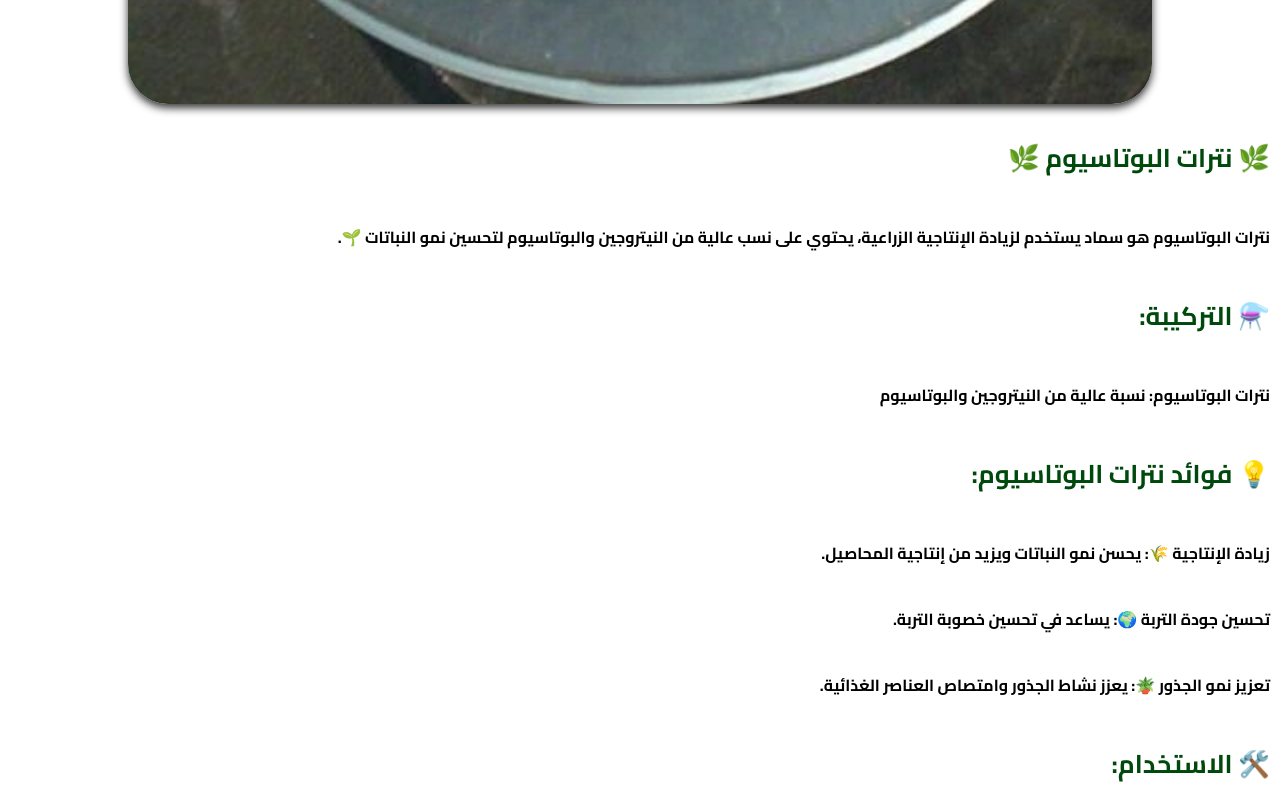
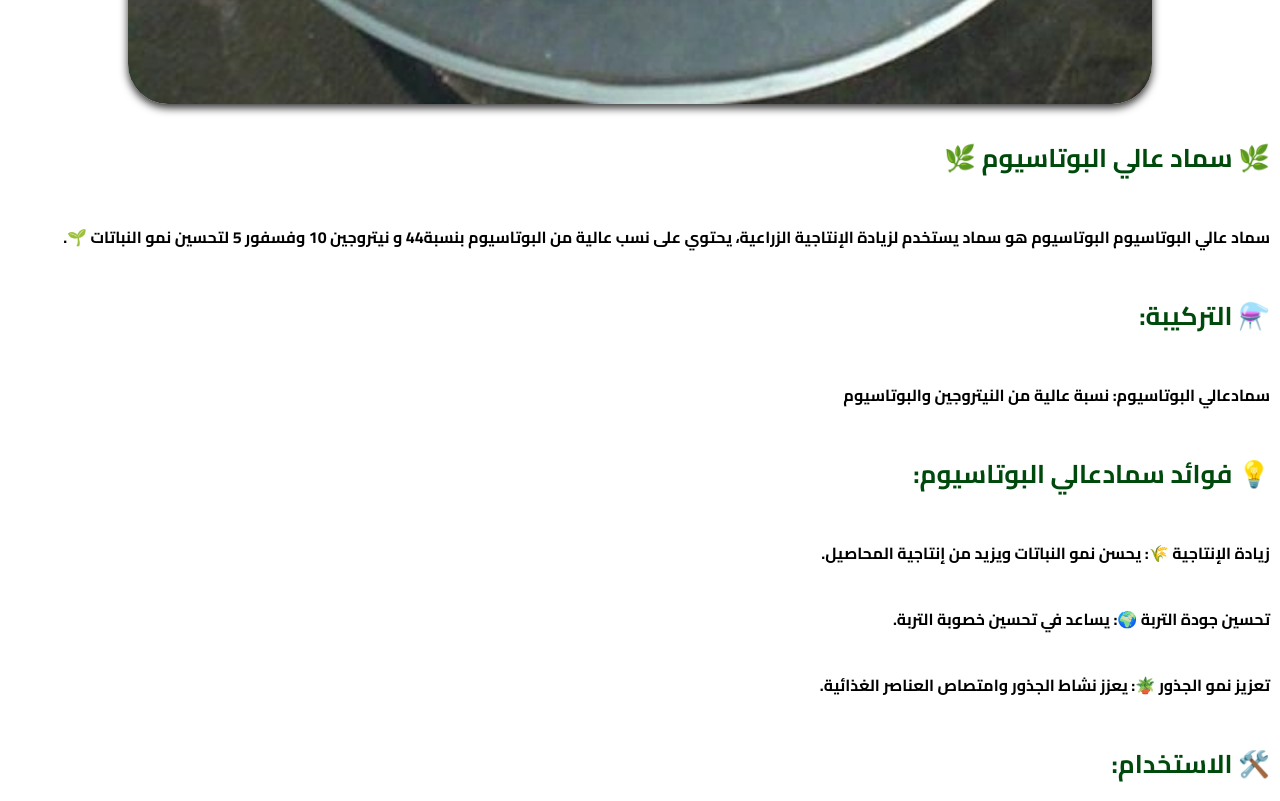
Before and after one commit to Agritehc/Agritehc, a plain HTML site: page kno3.html in a window 1280 px wide. Shown: the part 920-1721 px from the top of the page. Drawn offline with Linux system fonts and the light colour scheme.

Commit message:
Update kno3.html

```diff
--- a/kno3.html
+++ b/kno3.html
@@ -10,20 +10,20 @@
 </head>
 <body>
     <header>
-        <h3> نترات بوتاسيوم </h3>
+        <h3>سماد عالي البوتاسيوم</h3>
     </header>
     <section class="product-details">
         <img src="Potassium nitrate.webp" alt="نترات البوتاسيوم">
         <div style="text-align: right; direction: rtl; font-family: 'Arial', sans-serif;">
             <div class="product-container">
                 <div>
-                    <h2>🌿 <strong>نترات البوتاسيوم</strong> 🌿</h2>
-                    <p><strong>نترات البوتاسيوم</strong> هو سماد يستخدم لزيادة الإنتاجية الزراعية، يحتوي على نسب عالية من النيتروجين والبوتاسيوم لتحسين نمو النباتات 🌱.</p>
+                    <h2>🌿 <strong>سماد عالي البوتاسيوم</strong> 🌿</h2>
+                    <p><strong>سماد عالي البوتاسيوم البوتاسيوم</strong> هو سماد يستخدم لزيادة الإنتاجية الزراعية، يحتوي على نسب عالية من البوتاسيوم بنسبة44 و نيتروجين 10 وفسفور 5  لتحسين نمو النباتات 🌱.</p>
 
                     <h2>⚗️ <strong>التركيبة</strong>:</h2>
-                    <p>نترات البوتاسيوم: نسبة عالية من النيتروجين والبوتاسيوم</p>
+                    <p>سمادعالي البوتاسيوم: نسبة عالية من النيتروجين والبوتاسيوم</p>
 
-                    <h2>💡 <strong>فوائد نترات البوتاسيوم</strong>:</h2>
+                    <h2>💡 <strong>فوائد سمادعالي البوتاسيوم</strong>:</h2>
                     <p>
                         <strong>زيادة الإنتاجية</strong> 🌾: يحسن نمو النباتات ويزيد من إنتاجية المحاصيل.
                     </p>
```
